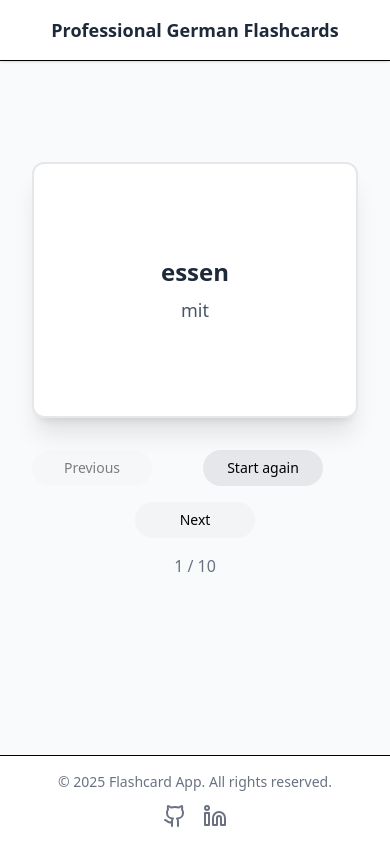
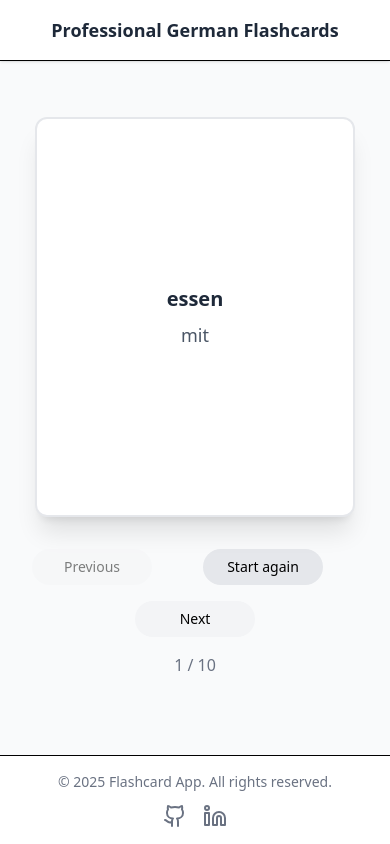
Before and after one commit to saeedhei/team-soudabeh-noorollahi, a React (Vite) app in the folder frontend-js/: page / in a window 390 px wide. Built offline with nearby package versions, Linux system fonts and the light colour scheme.

Commit message:
Improve responsive design of FlashcardList component

```diff
--- a/frontend-js/src/components/FlashcardList/FlashcardList.jsx
+++ b/frontend-js/src/components/FlashcardList/FlashcardList.jsx
@@ -41,10 +41,11 @@ function FlashcardList({ flashcards }) {
   const currentFlashcard = flashcards[currentIndex];
 
   return (
-    <div className="flex flex-col items-center justify-center min-h-[60vh]">
+    <div className="flex flex-col items-center justify-center min-h-[60vh] ">
       {/* Flash Card */}
+
       <div
-        className={`relative w-full max-w-md h-64 perspective-1000 mb-8 cursor-pointer ${
+        className={`relative w-full max-w-xs md:max-w-md lg:max-w-lg h-[400px] md:h-[450px] lg:h-[500px] perspective-1000 mb-8 cursor-pointer touch-manipulation ${
           isAnimating ? "pointer-events-none" : ""
         }`}
       >
@@ -56,9 +57,10 @@ function FlashcardList({ flashcards }) {
         >
           {/* Front Side */}
           <div className="absolute w-full h-full bg-white shadow-xl rounded-xl flex flex-col items-center justify-center p-6 backface-hidden border-2 border-gray-200">
-            <h2 className="text-2xl font-bold text-gray-800 mb-2">
+            <h2 className="text-xl md:text-2xl  font-bold text-gray-800 mb-2">
               {currentFlashcard.verb}
             </h2>
+
             <p className="text-lg text-gray-600">
               {currentFlashcard.preposition}
             </p>
@@ -81,7 +83,7 @@ function FlashcardList({ flashcards }) {
                   }}
                   className="flex-1 py-2 bg-green-500 hover:bg-green-600 text-white rounded transition-colors "
                 >
-                  بلد نیستم
+                  Know
                 </button>
                 <button
                   type="button"
@@ -91,7 +93,7 @@ function FlashcardList({ flashcards }) {
                   }}
                   className="flex-1 py-2 bg-yellow-500 hover:bg-yellow-600 text-white rounded transition-colors"
                 >
-                  تا حدی بلدم
+                  Almost Know
                 </button>
                 <button
                   type="button"
@@ -101,7 +103,7 @@ function FlashcardList({ flashcards }) {
                   }}
                   className="flex-1 py-2 bg-red-500 hover:bg-red-600 text-white rounded transition-colors"
                 >
-                  بلدم
+                  Don't Know
                 </button>
               </div>
             </div>
```
